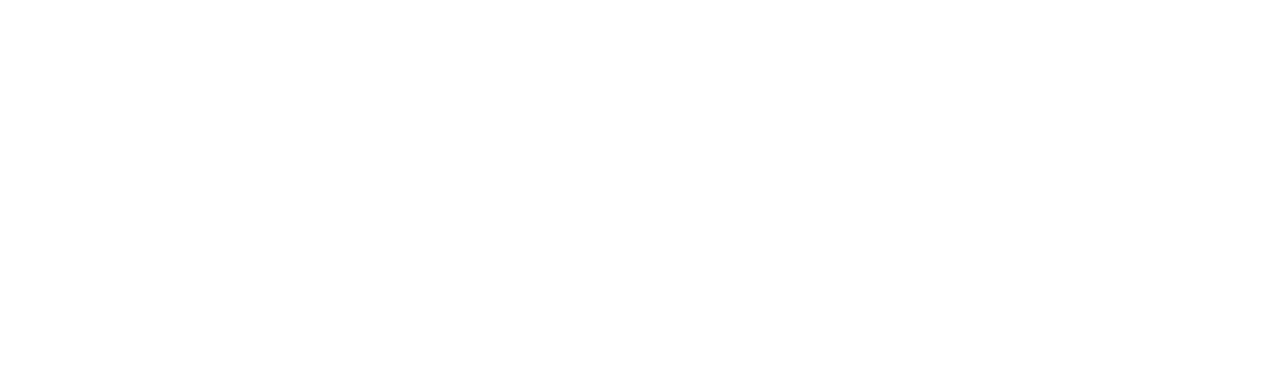
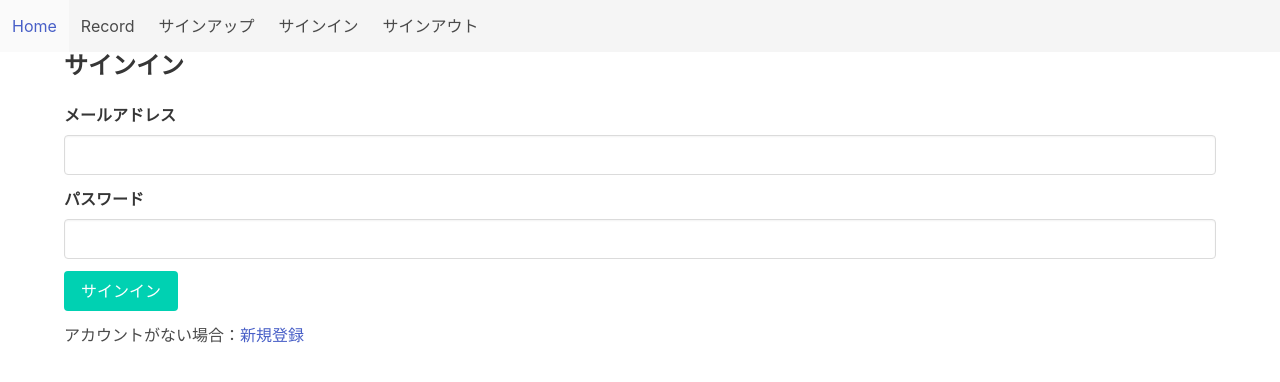
Before and after one commit to Uro3/kyudo-manager, a React (Create React App) app in the folder web/: page /signin in a window 1280 px wide. Shown: the top 382 px of the page. Built offline with nearby package versions, Linux system fonts and the light colour scheme; no server answers.

Commit message:
add auth

```diff
--- a/web/src/App.tsx
+++ b/web/src/App.tsx
@@ -1,22 +1,39 @@
 import React from 'react';
 import { BrowserRouter, Route, Switch } from 'react-router-dom';
+import Auth from './components/global/Auth';
+import AuthRouter from './components/global/AuthRouter';
+import Navbar from './components/global/Navbar';
+import Signup from './components/pages/Signup';
+import Signin from './components/pages/Signin';
+import Signout from './components/pages/Signout';
 import Home from './components/pages/Home';
 import RecordList from './components/pages/RecordList';
+
 
 const AppRoute: React.FC = () => {
   return (
     <Switch>
-      <Route exact path='/' component={Home}></Route>
-      <Route path='/record' component={RecordList}></Route>
+      <Route path='/signup' component={Signup}></Route>
+      <Route path='/signin' component={Signin}></Route>
+      <Route path='/signout' component={Signout}></Route>
+      <AuthRouter>
+        <Switch>
+          <Route exact path='/' component={Home}></Route>
+          <Route path='/record' component={RecordList}></Route>
+        </Switch>
+      </AuthRouter>
     </Switch>
   );
 };
 
 const App: React.FC = () => {
   return (
-    <BrowserRouter>
-      <AppRoute />
-    </BrowserRouter>
+    <Auth>
+      <BrowserRouter>
+        <Navbar />
+        <AppRoute />
+      </BrowserRouter>
+    </Auth>
   );
 }
 
--- /dev/null
+++ b/web/src/components/global/Auth.tsx
@@ -0,0 +1,64 @@
+import * as React from 'react';
+import { auth } from '../../firebase';
+
+type Props = {
+  children: React.ReactNode;
+};
+
+type User = {
+  isLoggedIn: boolean;
+  uid: string;
+  name: string;
+  email: string;
+};
+
+type UserContextType = {
+  user: User;
+  setUser: React.Dispatch<React.SetStateAction<User>>;
+};
+
+export const initialUser: User = {
+  isLoggedIn: false,
+  uid: '',
+  name: '',
+  email: ''
+};
+
+const initialUserContext: UserContextType = {
+  user: initialUser,
+  setUser: () => {}
+}
+
+export const UserContext = React.createContext(initialUserContext);
+
+const Auth: React.FC<Props> = props => {
+  const [user, setUser] = React.useState(initialUser);
+  const [isCheckingFinished, setIsCheckingFinished] = React.useState(false);
+
+  React.useEffect(() => {
+    auth.onAuthStateChanged(currentUser => {
+      if (currentUser) {
+        console.log(currentUser);
+
+        setUser({
+          isLoggedIn: true,
+          uid: currentUser.uid || '',
+          name: currentUser.displayName || '',
+          email: currentUser.email || ''
+        });
+      }
+      setIsCheckingFinished(true);
+    });
+  }, []);
+
+  if (isCheckingFinished) {
+    return (
+      <UserContext.Provider value={{ user, setUser }}>
+        {props.children}
+      </UserContext.Provider>
+    );
+  }
+  return <p>Please wait...</p>;
+};
+
+export default Auth;
--- /dev/null
+++ b/web/src/components/global/AuthRouter.tsx
@@ -0,0 +1,18 @@
+import * as React from 'react';
+import { Redirect } from 'react-router-dom';
+import { UserContext } from './Auth';
+
+type Props = {
+  children: React.ReactNode;
+};
+
+const AuthRouter: React.FC<Props> = props => {
+  const { user } = React.useContext(UserContext);
+
+  if (user.isLoggedIn) {
+    return <>{props.children}</>
+  }
+  return <Redirect to='/signin'/>;
+};
+
+export default AuthRouter;
--- /dev/null
+++ b/web/src/components/global/Navbar.tsx
@@ -0,0 +1,16 @@
+import * as React from 'react';
+import { Link } from 'react-router-dom';
+
+const Navbar: React.FC<{}> = () => {
+  return (
+    <nav className="navbar is-light" role="navigation" aria-label="dropdown navigation">
+      <Link to="/" className="navbar-item">Home</Link>
+      <Link to="/record" className="navbar-item">Record</Link>
+      <Link to="/signup" className="navbar-item">サインアップ</Link>
+      <Link to="/signin" className="navbar-item">サインイン</Link>
+      <Link to="/signout" className="navbar-item">サインアウト</Link>
+    </nav>
+  );
+};
+
+export default Navbar;
--- /dev/null
+++ b/web/src/components/pages/Signin.tsx
@@ -0,0 +1,91 @@
+import * as React from 'react';
+import { Link, Redirect, useHistory  } from 'react-router-dom';
+import { auth } from '../../firebase';
+import { UserContext } from '../global/Auth';
+import ErrorMessage from '../parts/ErrorMessage';
+import { isEmail } from '../../lib/validation';
+
+const Signin: React.FC<{}> = () => {
+  const [email, setEmail] = React.useState('');
+  const [password, setPassword] = React.useState('');
+  const [error, setError] = React.useState('');
+  const { user } = React.useContext(UserContext);
+  const history = useHistory();
+
+  if (user.isLoggedIn) {
+    return <Redirect to='/'/>;
+  }
+
+  const onEmailChanged = (event: React.ChangeEvent<HTMLInputElement>): void => {
+    setEmail(event.target.value);
+  };
+
+  const onPasswordChanged = (event: React.ChangeEvent<HTMLInputElement>): void => {
+    setPassword(event.target.value);
+  };
+
+  const deleteErrorMessage = (): void => {
+    setError('');
+  };
+
+  const validate = (): boolean => {
+    if (!email) {
+      setError('メールアドレスを入力してください');
+      return false;
+    }
+    if (!isEmail(email)) {
+      setError('メールアドレスの形式が不正です');
+      return false;
+    }
+    if (!password) {
+      setError('パスワードを入力してください');
+      return false;
+    }
+    if (password.length < 8) {
+      setError('メールアドレスは8文字以上で入力してください');
+      return false;
+    }
+    return true;
+  };
+
+  const onSubmit = async (event: React.MouseEvent): Promise<void> => {
+    event.preventDefault();
+
+    if (validate()) {
+      try {
+        await auth.signInWithEmailAndPassword(email, password);
+        history.push('/');
+      } catch (error) {
+        console.log(error);
+        setError('認証に失敗しました');
+      }
+    }
+  };
+
+  return (
+    <div className="container og-form-field">
+      <h1 className="title is-4">サインイン</h1>
+      <ErrorMessage message={error} deleteMessage={deleteErrorMessage} />
+      <div className="field">
+        <label className="label">メールアドレス</label>
+        <div className="control">
+          <input className="input" type="email" value={email} onChange={onEmailChanged}/>
+        </div>
+      </div>
+      <div className="field">
+        <label className="label">パスワード</label>
+        <div className="control">
+          <input className="input" type="password" value={password} onChange={onPasswordChanged}/>
+        </div>
+      </div>
+      <div className="field">
+        <div className="control">
+          <button className="button is-primary" onClick={onSubmit}>サインイン</button>
+        </div>
+      </div>
+      アカウントがない場合：<Link to='/signup'>新規登録</Link>
+    </div>
+  );
+};
+
+export default Signin;
--- /dev/null
+++ b/web/src/components/pages/Signout.tsx
@@ -0,0 +1,27 @@
+import * as React from 'react';
+import { Redirect, useHistory } from 'react-router-dom';
+import { auth } from '../../firebase';
+import { UserContext, initialUser } from '../global/Auth';
+
+const Signout: React.FC<{}> = () => {
+  const [isSignoutFinished, setIsSignoutFinished] = React.useState(false);
+  const { setUser } = React.useContext(UserContext);
+  const history = useHistory();
+
+  React.useEffect(() => {
+    auth.signOut().then(() => {
+      setUser(initialUser);
+      setIsSignoutFinished(true);
+    }).catch(error => {
+      console.log(error);
+      history.goBack();
+    });
+  }, [history, setUser]);
+
+  if (isSignoutFinished) {
+    return <Redirect to='/signin'/>;
+  }
+  return <p>Logging out...</p>;
+};
+
+export default Signout;
--- /dev/null
+++ b/web/src/components/pages/Signup.tsx
@@ -0,0 +1,90 @@
+import * as React from 'react';
+import { Link, Redirect, useHistory } from 'react-router-dom';
+import { auth } from '../../firebase';
+import { UserContext } from '../global/Auth';
+import ErrorMessage from '../parts/ErrorMessage';
+import { isEmail } from '../../lib/validation';
+
+const Signup: React.FC<{}> = () => {
+  const [email, setEmail] = React.useState('');
+  const [password, setPassword] = React.useState('');
+  const [error, setError] = React.useState('');
+  const { user } = React.useContext(UserContext);
+  const history = useHistory();
+
+  if (user.isLoggedIn) {
+    return <Redirect to='/'/>;
+  }
+
+  const onEmailChanged = (event: React.ChangeEvent<HTMLInputElement>): void => {
+    setEmail(event.target.value);
+  };
+
+  const onPasswordChanged = (event: React.ChangeEvent<HTMLInputElement>): void => {
+    setPassword(event.target.value);
+  };
+
+  const deleteErrorMessage = (): void => {
+    setError('');
+  };
+
+  const validate = (): boolean => {
+    if (!email) {
+      setError('メールアドレスを入力してください');
+      return false;
+    }
+    if (!isEmail(email)) {
+      setError('メールアドレスの形式が不正です');
+      return false;
+    }
+    if (!password) {
+      setError('パスワードを入力してください');
+      return false;
+    }
+    if (password.length < 8) {
+      setError('メールアドレスは8文字以上で入力してください');
+      return false;
+    }
+    return true;
+  };
+
+  const onSubmit = async (event: React.MouseEvent): Promise<void> => {
+    event.preventDefault();
+
+    if (validate()) {
+      try {
+        await auth.createUserWithEmailAndPassword(email, password);
+        history.push('/');
+      } catch (error) {
+        console.log(error);
+      }
+    }
+  };
+
+  return (
+    <div className="container og-form-field">
+      <h1 className="title is-4">新規登録</h1>
+      <ErrorMessage message={error} deleteMessage={deleteErrorMessage} />
+      <div className="field">
+        <label className="label">メールアドレス</label>
+        <div className="control">
+          <input className="input" type="email" value={email} onChange={onEmailChanged}/>
+        </div>
+      </div>
+      <div className="field">
+        <label className="label">パスワード</label>
+        <div className="control">
+          <input className="input" type="password" value={password} onChange={onPasswordChanged}/>
+        </div>
+      </div>
+      <div className="field">
+        <div className="control">
+          <button className="button is-primary" onClick={onSubmit}>登録</button>
+        </div>
+      </div>
+      アカウント登録済みの場合：<Link to='/signin'>サインイン</Link>
+    </div>
+  );
+};
+
+export default Signup;
--- /dev/null
+++ b/web/src/components/parts/ErrorMessage.tsx
@@ -0,0 +1,26 @@
+import * as React from 'react';
+
+type Props = {
+  message: string;
+  deleteMessage: () => void;
+};
+
+const ErrorMessage: React.FC<Props> = props => {
+  if (!props.message) {
+    return <React.Fragment />
+  }
+
+  const onClickDelete = (): void => {
+    console.log('hoge');
+    props.deleteMessage();
+  };
+
+  return (
+    <div className="notification is-danger is-light">
+      <button className="delete" onClick={onClickDelete}></button>
+      {props.message}
+    </div>
+  );
+};
+
+export default ErrorMessage;
--- a/web/src/index.tsx
+++ b/web/src/index.tsx
@@ -3,6 +3,7 @@
 import './index.css';
 import App from './App';
 import reportWebVitals from './reportWebVitals';
+import './styles/bulma.scss';
 
 ReactDOM.render(
   <React.StrictMode>
--- /dev/null
+++ b/web/src/lib/validation.ts
@@ -0,0 +1,8 @@
+const isEmail = (str: string): boolean => {
+  const pattern = /^[a-zA-Z0-9.!#$%&'*+/=?^_`{|}~-]+@[a-zA-Z0-9-]+(?:\.[a-zA-Z0-9-]+)*$/;
+  return pattern.test(str);
+}
+
+export {
+  isEmail
+}
```
